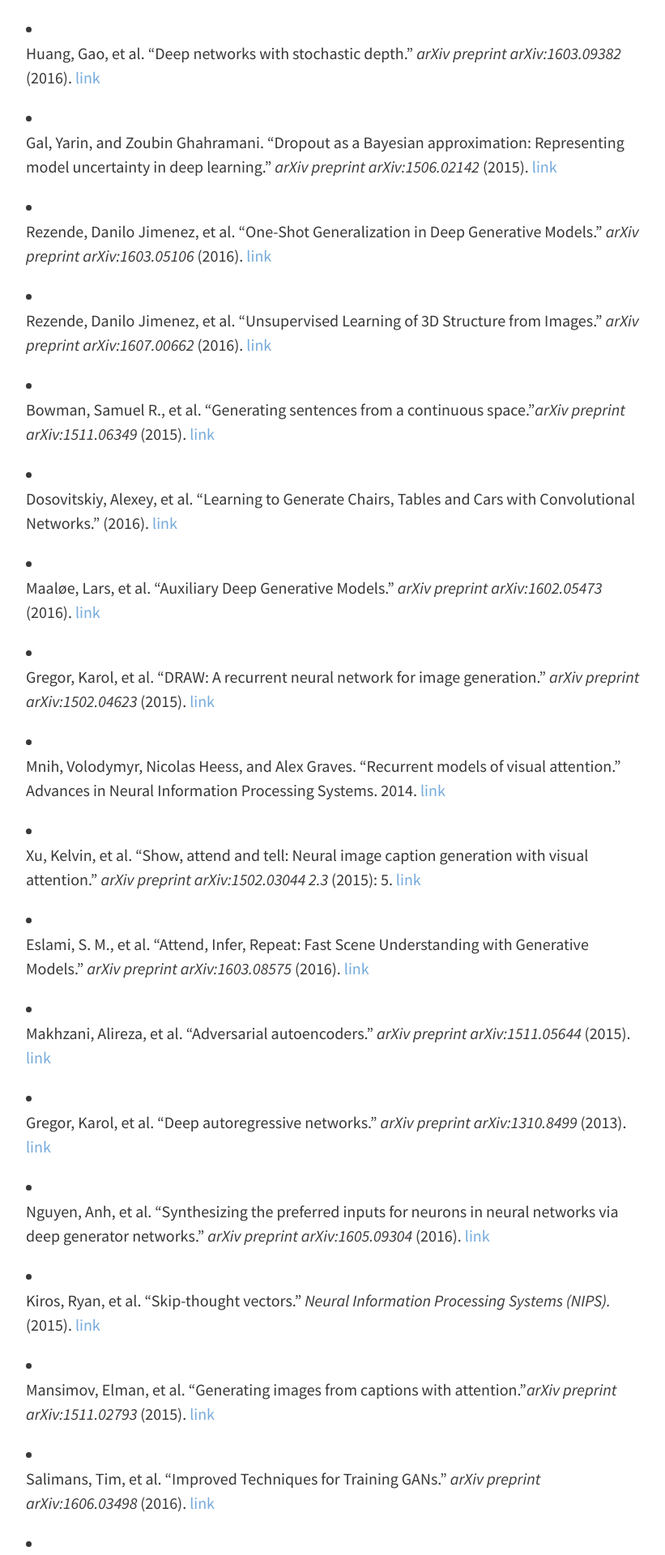
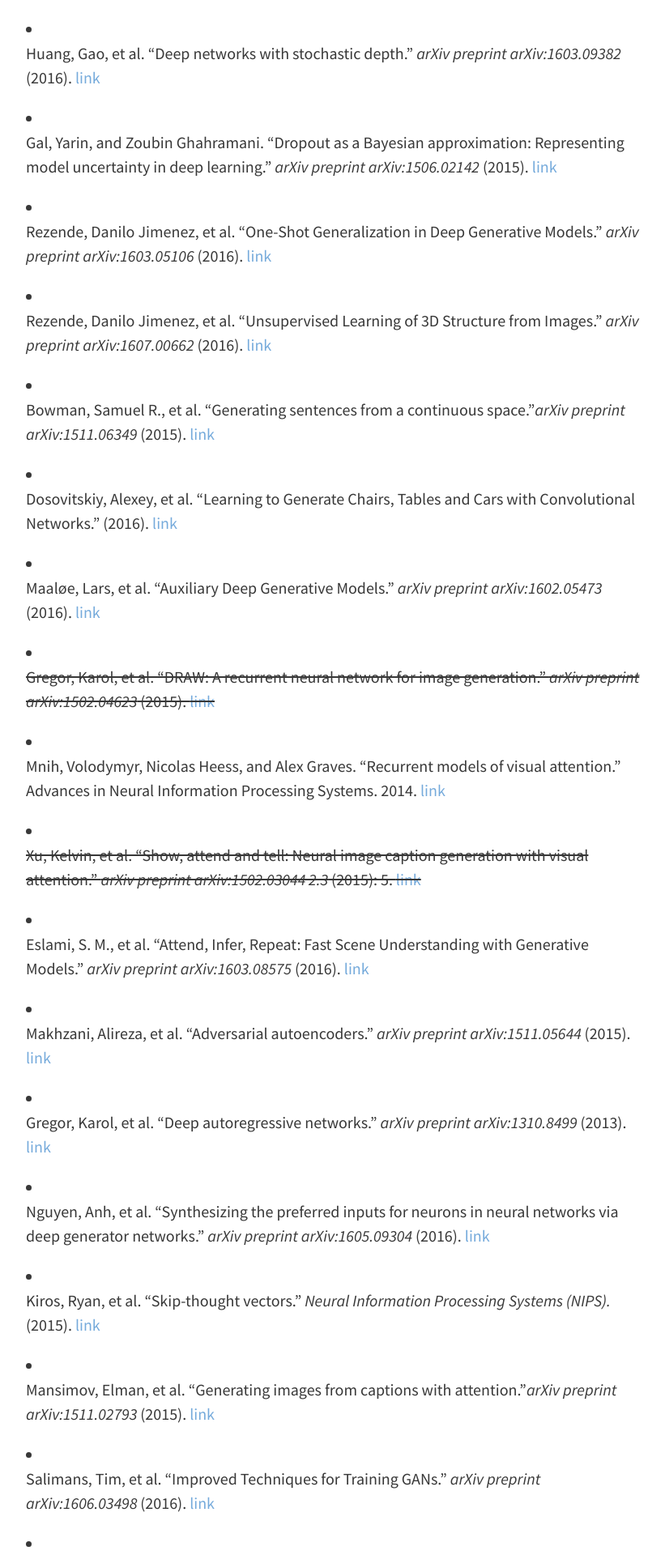
Before and after one commit to casmls/casmls.github.io, a Jekyll site: the page built from papers.md, in a window 1280 px wide. Shown: the part 4036-5956 px from the top of the page at 81% size, without its empty margins (224-1045 px from the left). Built offline with Jekyll 4.4.1, drawn with Linux system fonts in a browser that asks for light colours; nearby versions of some CDN libraries.

```diff
--- a/papers.md
+++ b/papers.md
@@ -84,11 +84,11 @@ This is a list of suggested papers to choose from, loosely organized by topic.
 - Maaløe, Lars, et al. "Auxiliary Deep Generative Models." _arXiv preprint arXiv:1602.05473_ (2016). [link](http://arxiv.org/pdf/1602.05473.pdf)
 
 
-- Gregor, Karol, et al. "DRAW: A recurrent neural network for image generation." _arXiv preprint arXiv:1502.04623_ (2015). [link](http://arxiv.org/pdf/1502.04623.pdf)
+- ~~Gregor, Karol, et al. "DRAW: A recurrent neural network for image generation." _arXiv preprint arXiv:1502.04623_ (2015). [link](http://arxiv.org/pdf/1502.04623.pdf)~~
 
 - Mnih, Volodymyr, Nicolas Heess, and Alex Graves. "Recurrent models of visual attention." Advances in Neural Information Processing Systems. 2014. [link](http://papers.nips.cc/paper/5542-recurrent-models-of-visual-attention.pdf)
 
-- Xu, Kelvin, et al. "Show, attend and tell: Neural image caption generation with visual attention." _arXiv preprint arXiv:1502.03044 2.3_ (2015): 5. [link](http://www.jmlr.org/proceedings/papers/v37/xuc15.pdf)
+- ~~Xu, Kelvin, et al. "Show, attend and tell: Neural image caption generation with visual attention." _arXiv preprint arXiv:1502.03044 2.3_ (2015): 5. [link](http://www.jmlr.org/proceedings/papers/v37/xuc15.pdf)~~
 
 - Eslami, S. M., et al. "Attend, Infer, Repeat: Fast Scene Understanding with Generative Models." _arXiv preprint arXiv:1603.08575_ (2016). [link](http://arxiv.org/pdf/1603.08575.pdf)
 
```
